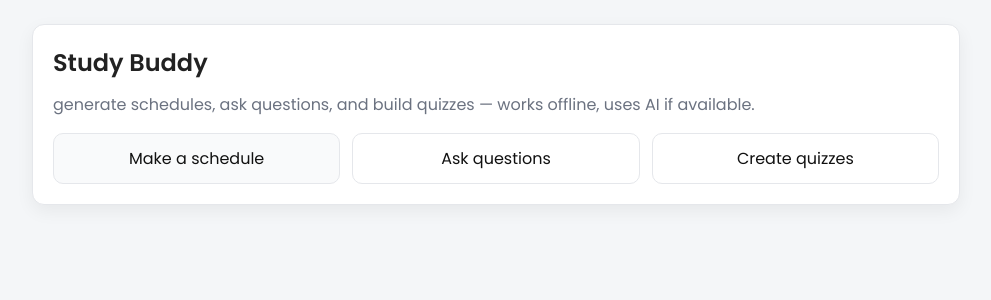
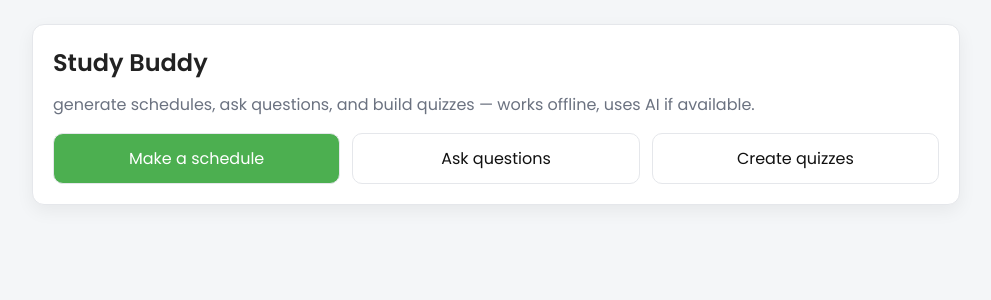
Before and after one commit to Arham-Begani/Study_buddy, a Flask app: page / in a window 1280 px wide, with the pointer over the restyled element. Shown: the part 66-366 px from the top of the page, without its empty margins (144-1135 px from the left). Run offline with Flask 3, Linux system fonts and the light colour scheme.

Commit message:
Changed hover color

```diff
--- a/static/style.css
+++ b/static/style.css
@@ -1,7 +1,12 @@
 @import url('https://fonts.googleapis.com/css2?family=Poppins:wght@400;600&display=swap');
 
 :root{
-  --bg:#f4f6f8; --card:#fff; --text:#222; --muted:#6b7280; --accent:#4CAF50; --border:#e5e7eb;
+  --bg:#f4f6f8;
+  --card:#fff;
+  --text:#222;
+  --muted:#6b7280;
+  --accent:#4CAF50;
+  --border:#e5e7eb;
 }
 
 *{
@@ -143,7 +148,8 @@ button:hover {
 }
 
 .btn:hover {
-    background: #f9fafb;
+    background: var(--accent);
+    color: #fff;
 }
 
 .plan {
```
